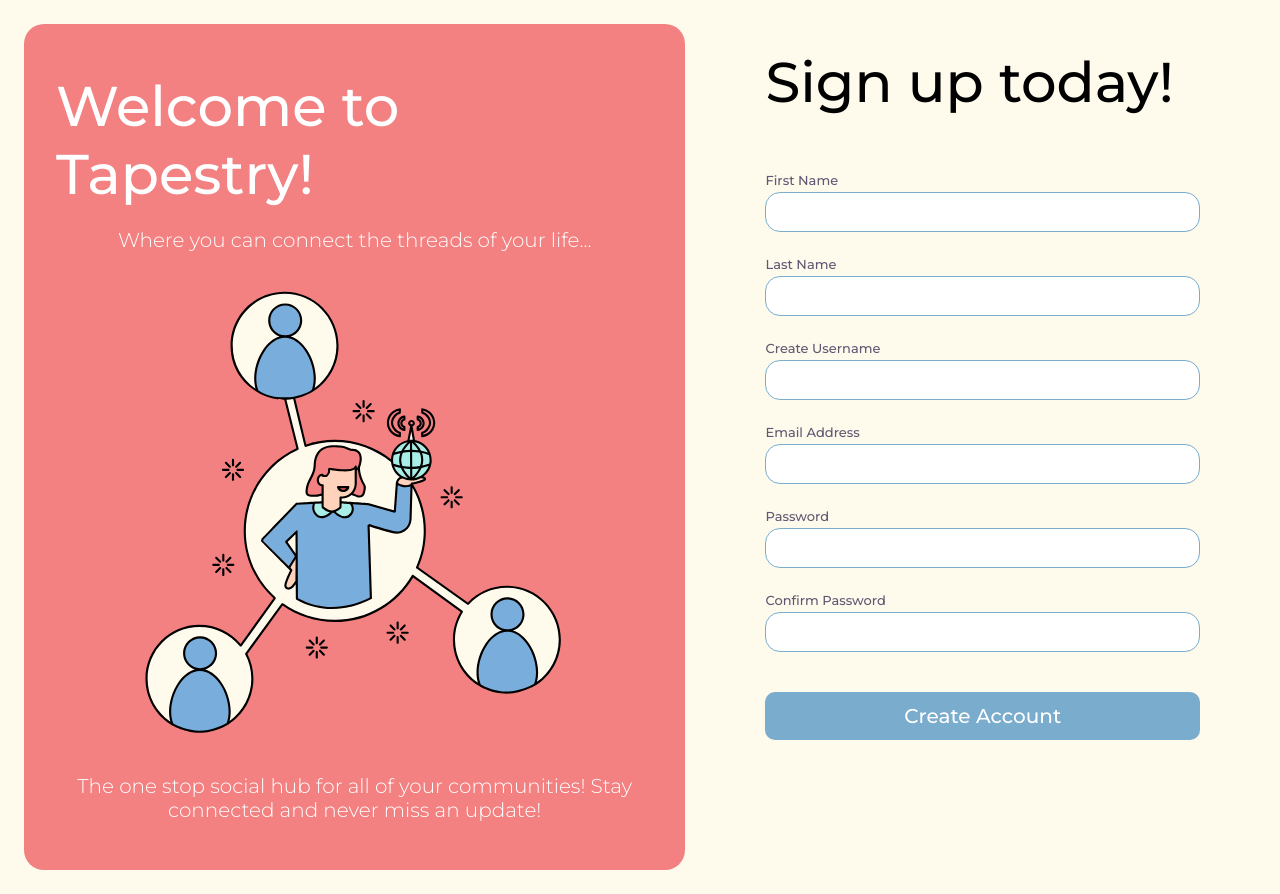
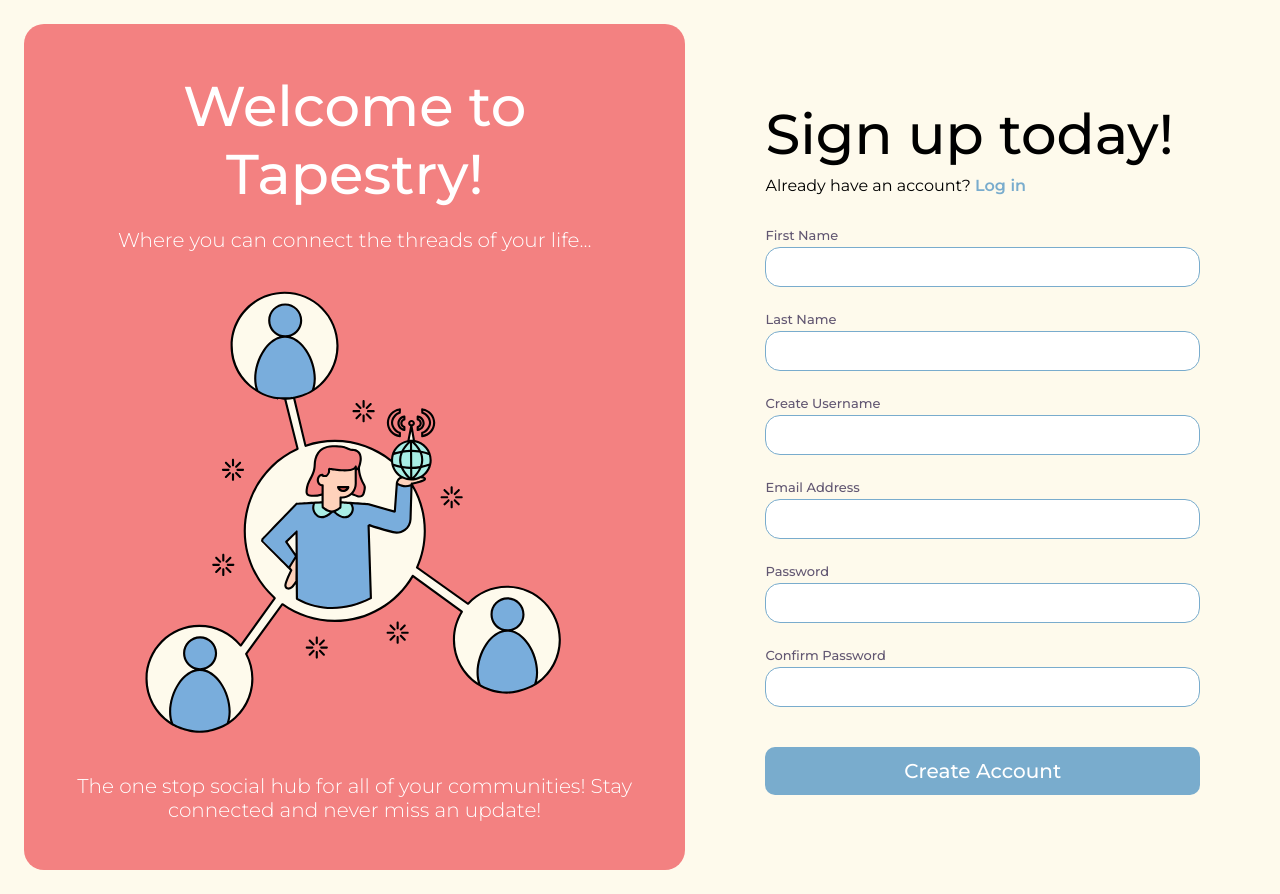
Before and after one commit to andreaholstein/tapestry-client, a React (Vite) app: page /signup in a window 1280 px wide. Built offline with nearby package versions, Linux system fonts and the light colour scheme; no server answers.

Commit message:
added link to login page and tweaked flexbox layout

```diff
--- a/src/components/SignupCard/SignupCard.scss
+++ b/src/components/SignupCard/SignupCard.scss
@@ -14,6 +14,7 @@
 
     &__heading {
         margin: 0;
+        text-align: center;
     }
 
     &__slogan {
--- a/src/components/SignupForm/SignupForm.jsx
+++ b/src/components/SignupForm/SignupForm.jsx
@@ -1,5 +1,5 @@
 import { useState } from "react";
-import { useNavigate } from "react-router";
+import { useNavigate, Link } from "react-router";
 import { baseURL } from "../../utils/api";
 import axios from "axios";
 import "./SignupForm.scss";
@@ -80,6 +80,7 @@ function SignupForm() {
   return (
     <article className="signup-form">
       <h1 className="signup-form__title">Sign up today!</h1>
+      <p className="signup-form__text">Already have an account? <Link to={"/login"} className="signup-form__link">Log in</Link></p>
       <form action="" className="signup-form__form" onSubmit={handleSubmit}>
         {[
           { label: "First Name", name: "first_name" },
--- a/src/components/SignupForm/SignupForm.scss
+++ b/src/components/SignupForm/SignupForm.scss
@@ -2,13 +2,24 @@
 @use "../../styles/partials/variables" as *;
 
 .signup-form {
-  padding: 3rem 5rem;
+  padding: 0rem 5rem;
   width: 40%;
-
+  align-self: center;
 
   &__title {
     font-weight: 500;
-    margin-top: 0;
+    margin: 0;
+  }
+
+  &__text {
+    margin-bottom: 2rem;
+    margin-top: 0.5rem;
+  }
+
+  &__link {
+    font-weight: 600;
+    @include reset-link-styling;
+    color: $blue;
   }
 
   &__label {
@@ -27,7 +38,7 @@
   &__button {
     @include primary-button;
     width: 100%;
-    margin: 2.5rem 0;
+    margin-top: 2.5rem;
   }
 
   &__error {
```
